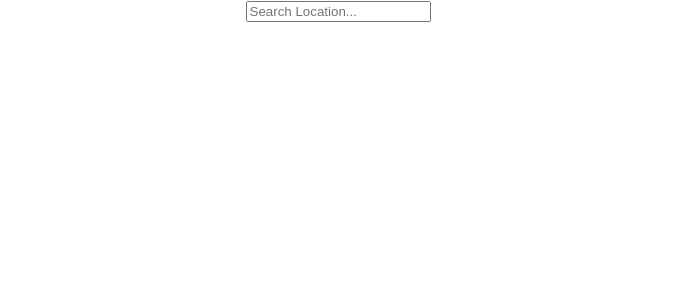
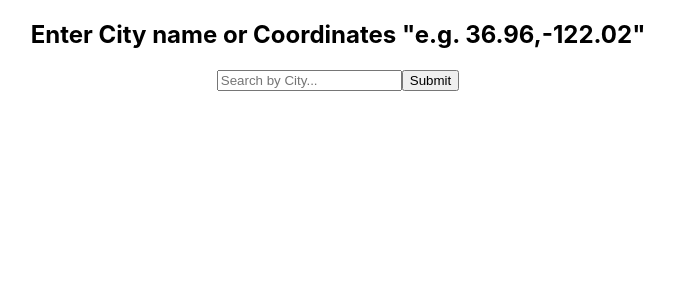
Before and after one commit to jimmy213/spa-metaweather-test, a React (Create React App) app: page / in a window 1280 px wide. Shown: the top 300 px of the page, without its empty margins (302-976 px from the left). Built offline with nearby package versions, Linux system fonts and the light colour scheme; the HTML template or start-up script is replaced by a standard one.

Commit message:
Initial data fetch

```diff
--- a/src/App.js
+++ b/src/App.js
@@ -1,14 +1,10 @@
 import './App.css';
-import MainView from './components/MainView';
 import SearchBar from './components/SearchBar';
-import SubView from './components/SubView';
 
 function App() {
   return (
     <div className="App">
       <SearchBar />
-      <MainView />
-      <SubView />
     </div>
   );
 }
--- a/src/components/MainView.js
+++ b/src/components/MainView.js
@@ -1,7 +1,17 @@
-const MainView = () => {
+const MainView = ({ results }) => {
     return (
         <div className="main-view">
-
+            <h2>Results</h2>
+            {results.map(result => (
+                <div className="result-view" key={result.woeid}>
+                    <ul>
+                        <li>
+                            <h2>{ result.title }</h2>
+                            <h2>Lattitude, Longitude: { result.latt_long }</h2>
+                        </li>
+                    </ul>
+                </div>
+            ))}
         </div>
     );
 }
--- a/src/components/SearchBar.js
+++ b/src/components/SearchBar.js
@@ -1,7 +1,25 @@
+import { useState } from 'react'
+import MainView from "./MainView"
+
 const SearchBar = () => {
+
+    const [input, setInput] = useState('');
+    const [weatherData, setWeatherData] = useState(null);
+
+    const handleClick = inp => {
+        fetch(`https://cors-anywhere.herokuapp.com/https://www.metaweather.com/api/location/search/?query=${inp}`)
+        .then(res => res.json())
+        .then(data => {
+            setWeatherData(data);
+        });
+    }
+
     return (
         <div className="search-bar">
-            <input type="text" placeholder="Search Location..." />
+            <h2>Enter City name or Coordinates "e.g. 36.96,-122.02"</h2>
+            <input type="text" placeholder="Search by City..." value={input} onInput={e => setInput(e.target.value)} />
+            <button onClick={ () => handleClick(input) }>Submit</button>
+            {weatherData && <MainView results={weatherData} />}
         </div>
     );
 }
```
Also changed, not shown: 1 other file (tests, documents, lock files or other folders).
